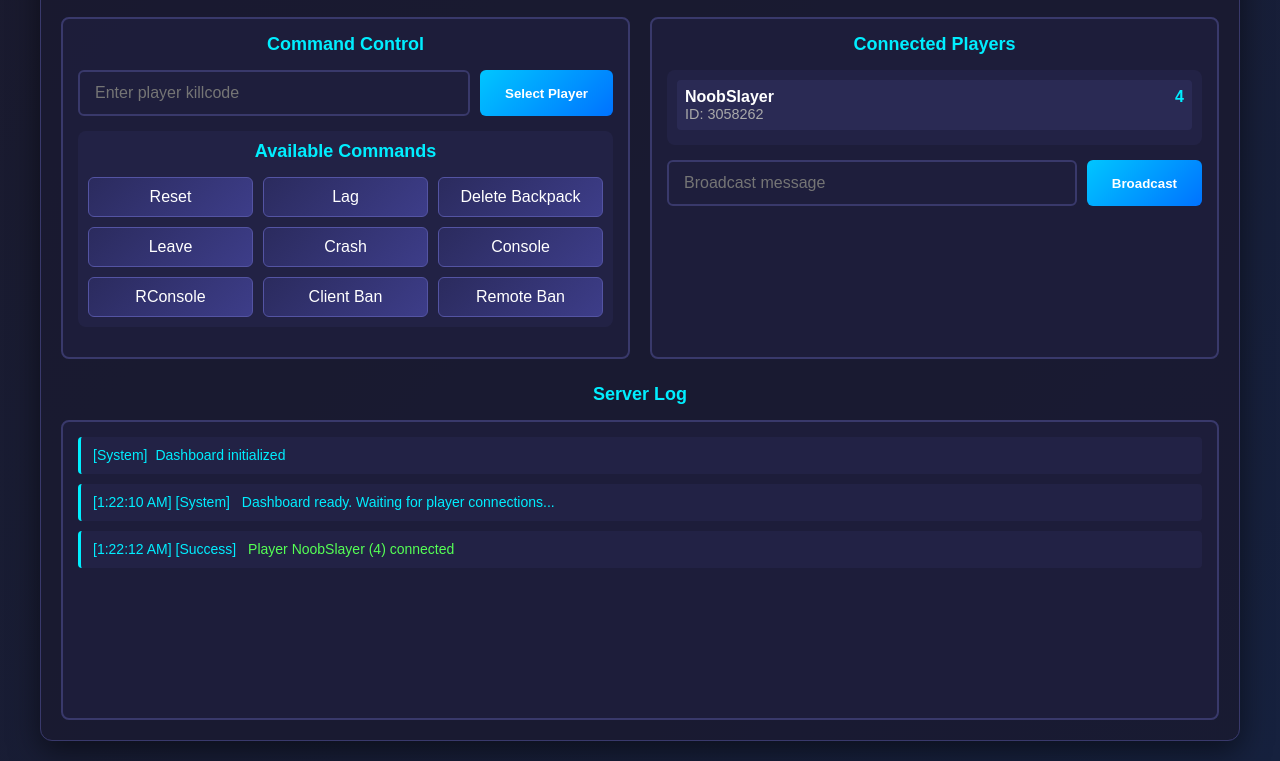
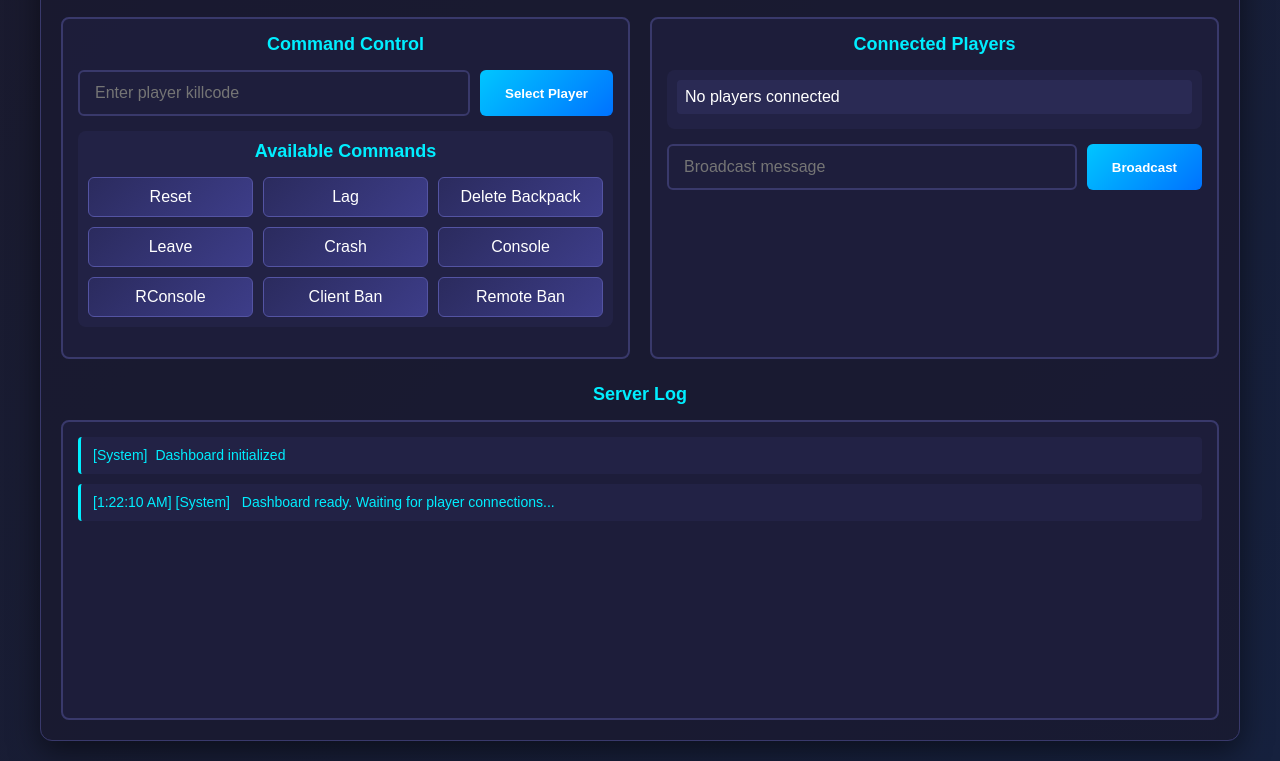
Before and after one commit to matpatz/luau, a plain HTML site: page api/catastrophia.html in a window 1280 px wide. Shown: the part 98-859 px from the top of the page. Drawn offline with Linux system fonts and the light colour scheme.

Commit message:
Update catastrophia.html

```diff
--- a/api/catastrophia.html
+++ b/api/catastrophia.html
@@ -110,9 +110,6 @@ const serverStorage={players:[],addPlayer:function(player){const i=this.players.
 function addLogEntry(msg,type='system'){const ts=new Date().toLocaleTimeString();const entry=document.createElement('div');entry.className='log-entry';let prefix='[System]';let cls='system-msg';if(type==='error'){prefix='[Error]';cls='error-msg';}else if(type==='success'){prefix='[Success]';cls='success-msg';}else if(type==='command'){prefix='[Command]';cls='command-msg';}else if(type==='broadcast'){prefix='[Broadcast]';cls='command-msg';}else if(type==='server'){prefix='[Server]';cls='server-msg';}entry.innerHTML=`<span class="timestamp">[${ts}] ${prefix}</span> <span class="${cls}">${msg}</span>`;commandLog.appendChild(entry);commandLog.scrollTop=commandLog.scrollHeight;}
 function updatePlayerList(){playerList.innerHTML='';if(serverStorage.players.length===0){playerList.innerHTML='<div class="player-item">No players connected</div>';return;}serverStorage.players.forEach(player=>{const item=document.createElement('div');item.className='player-item';item.innerHTML=`<div class="player-info"><span class="player-name">${player.name}</span><span class="player-id">ID: ${player.userId}</span></div><span class="player-killcode">${player.killcode}</span>`;item.addEventListener('click',()=>{selectedPlayer=player;killcodeInput.value=player.killcode;addLogEntry(`Selected player: ${player.name} (${player.killcode})`,'success');});playerList.appendChild(item);});}
 
-// Simulate connections
-function simulatePlayerConnection(){const names=['Player1','Gamer123','ProPlayer','NoobSlayer','RobloxMaster'];const name=names[Math.floor(Math.random()*names.length)];const userId=Math.floor(Math.random()*10000000)+1;const killcode=Math.round((userId/1000000)+1);const player={name:name,userId:userId,killcode:killcode.toString()};serverStorage.addPlayer(player);setTimeout(simulatePlayerConnection,Math.random()*10000+5000);}
-
 // Send command (simulated)
 function sendCommandToPlayer(killcode,cmd){const player=serverStorage.getPlayerByKillcode(killcode);if(player){addLogEntry(`Sending command "${cmd}" to ${player.name} (${killcode})`,'command');setTimeout(()=>{addLogEntry(`Command "${cmd}" executed by ${player.name}`,'server');},1000);}else addLogEntry(`No player found with killcode: ${killcode}`,'error');}
 
@@ -128,7 +125,6 @@ broadcastInput.addEventListener('keypress',e=>{if(e.key==='Enter')broadcastBtn.c
 
 // Init
 updatePlayerList();
-setTimeout(simulatePlayerConnection,2000);
 addLogEntry('Dashboard ready. Waiting for player connections...','system');
 });
 </script>
```
